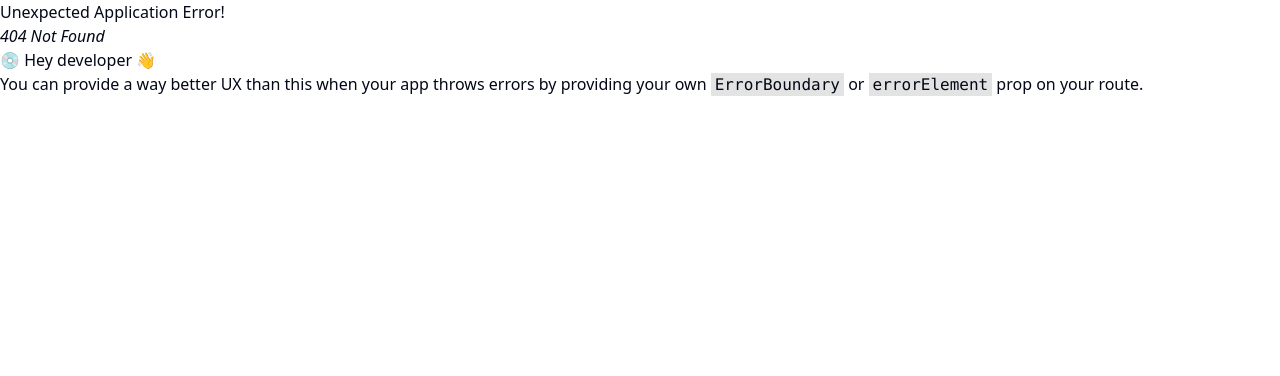
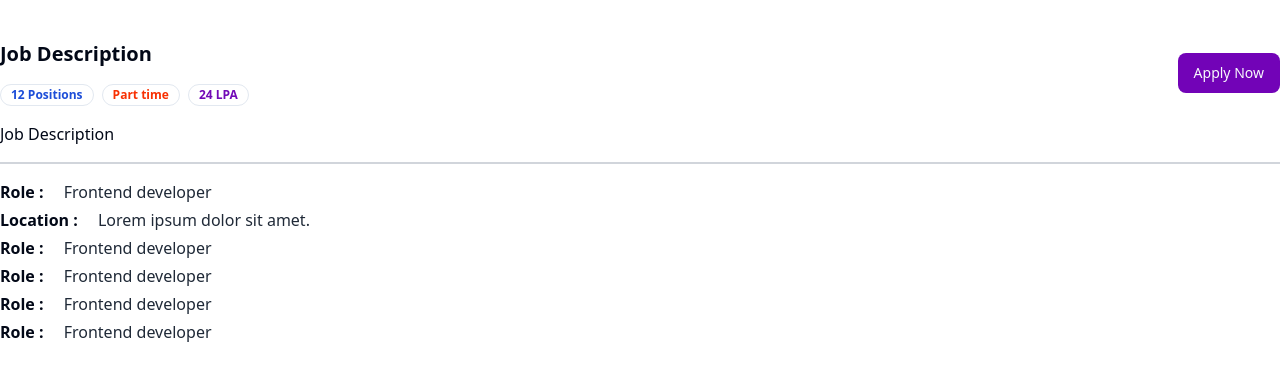
Before and after one commit to PushkarVyas/job-portal, a React app in the folder frontend/: page /description/1 in a window 1280 px wide. Before the commit this address had no page. Shown: the top 376 px of the page. Built offline with nearby package versions, Linux system fonts and the light colour scheme; the HTML template or start-up script is replaced by a standard one.

Commit message:
Add job description page and route

```diff
--- a/frontend/src/App.jsx
+++ b/frontend/src/App.jsx
@@ -6,6 +6,7 @@
 import Jobs from "./components/Jobs";
 import Browse from "./components/Browse";
 import Profile from "./components/Profile";
+import JobDescription from "./components/JobDescription";
 
 const appRouter = createBrowserRouter([
   {
@@ -31,6 +32,10 @@
   {
     path: "/profile",
     element: <Profile />
+  },
+  {
+    path: "/description/:id",
+    element: <JobDescription />
   }
 ]);
 
--- a/frontend/src/components/Job.jsx
+++ b/frontend/src/components/Job.jsx
@@ -4,8 +4,11 @@
 import { Avatar } from "./ui/avatar";
 import { AvatarImage } from "@radix-ui/react-avatar";
 import { Badge } from "./ui/badge";
+import { useNavigate } from "react-router-dom";
 
 function Job() {
+  const navigate = useNavigate();
+  const jobId = 'fjdpwcdu';
   return (
     <div className="p-5 rounded-md shadow-xl bg-white border border-gray-100">
       <div className="flex item-center justify-between">
@@ -47,7 +50,7 @@
         </Badge>
       </div>
       <div className="flex items-center gap-4 mt-4">
-        <Button variant="outline">Details</Button>
+        <Button onClick={() => navigate("/description/${jobId}")} variant="outline">Details</Button>
         <Button className="bg-[#7209b7]">Save for later</Button>
       </div>
     </div>
--- /dev/null
+++ b/frontend/src/components/JobDescription.jsx
@@ -0,0 +1,41 @@
+import React from "react";
+import { Badge } from "./ui/badge";
+import { Button } from "./ui/button";
+
+const JobDescription = () => {
+
+    const isApplied = false;
+
+  return (
+    <div className="max-w-7xl mx-auto my-10">
+      <div className="flex items-center justify-between">
+        <div>
+          <h1 className="font-bold text-xl">Job Description</h1>
+          <div className="flex gap-2 items-center mt-4">
+            <Badge className={"text-blue-700 font-bold"} variant="ghost">
+              12 Positions
+            </Badge>
+            <Badge className={"text-[#F83002] font-bold"} variant="ghost">
+              Part time
+            </Badge>
+            <Badge className={"text-[#7209b7] font-bold"} variant="ghost">
+              24 LPA
+            </Badge>
+          </div>
+        </div>
+        <Button disabled={isApplied} className= {`rounded-lg ${isApplied ? "bg-gray-600 cursor-not-allowed" : "bg-[#7203B7] hover:bg-[#5f32ad]"} `}>{isApplied ? "Already Applied" : "Apply Now"}</Button>
+      </div>
+      <h1 className="border-b-2 border-b-gray-300 font-medium py-4">Job Description</h1>
+      <div className="my-4">
+        <h1 className="font-bold my-1">Role : <span className="pl-4 font-normal text-gray-800">Frontend developer</span></h1>
+        <h1 className="font-bold my-1">Location : <span className="pl-4 font-normal text-gray-800">Lorem ipsum dolor sit amet.</span></h1>
+        <h1 className="font-bold my-1">Role : <span className="pl-4 font-normal text-gray-800">Frontend developer</span></h1>
+        <h1 className="font-bold my-1">Role : <span className="pl-4 font-normal text-gray-800">Frontend developer</span></h1>
+        <h1 className="font-bold my-1">Role : <span className="pl-4 font-normal text-gray-800">Frontend developer</span></h1>
+        <h1 className="font-bold my-1">Role : <span className="pl-4 font-normal text-gray-800">Frontend developer</span></h1>
+      </div>
+    </div>
+  );
+};
+
+export default JobDescription;
```
